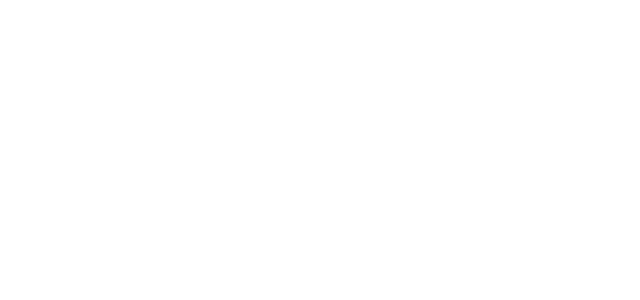
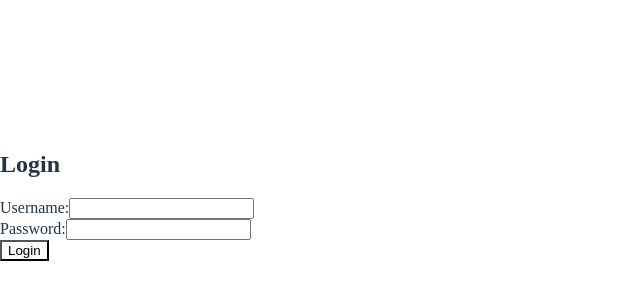
Before and after one commit to lzlptk/dapp-penalty, a React (Vite) app: page /login in a window 1280 px wide. Shown: the part 204-504 px from the top of the page, without its empty margins (0-640 px from the left). Built offline with nearby package versions, Linux system fonts and the light colour scheme.

Commit message:
feat: handle authentication and routing

```diff
--- a/src/app/index.tsx
+++ b/src/app/index.tsx
@@ -1,5 +1,36 @@
-function App() {
-  return <></>;
-}
+import { Navigate, Route, Routes } from 'react-router-dom';
+import { Provider, useSelector } from 'react-redux';
+import store, { RootState } from '@/app/store';
+import Login from '@/features/auth/components/Login';
+import TokenDashboard from '@/features/tokens/components/TokenDashboard';
+import PrivateRoute from '@/shared/components/PrivateRoute';
+
+const App = () => {
+  return (
+    <Provider store={store}>
+      <Routes>
+        <Route
+          path="/login"
+          element={<Login />}
+        />
+        <Route element={<PrivateRoute />}>
+          <Route
+            path="/"
+            element={<TokenDashboard />}
+          />
+        </Route>
+        <Route
+          path="*"
+          element={<AuthRedirect />}
+        />
+      </Routes>
+    </Provider>
+  );
+};
+
+const AuthRedirect = () => {
+  const isLoggedIn = useSelector((state: RootState) => state.auth.isLoggedIn);
+  return isLoggedIn ? <Navigate to="/" /> : <Navigate to="/login" />;
+};
 
 export default App;
--- /dev/null
+++ b/src/app/store.ts
@@ -0,0 +1,13 @@
+import { configureStore } from '@reduxjs/toolkit';
+import authReducer from '@/features/auth/slices/authSlice';
+
+const store = configureStore({
+  reducer: {
+    auth: authReducer,
+  },
+});
+
+export type RootState = ReturnType<typeof store.getState>;
+export type AppDispatch = typeof store.dispatch;
+
+export default store;
--- a/src/features/auth/components/Login.tsx
+++ b/src/features/auth/components/Login.tsx
@@ -1,5 +1,49 @@
-function Login() {
-  return <></>;
-}
+import React, { useState } from 'react';
+import { useDispatch } from 'react-redux';
+import { useNavigate } from 'react-router-dom';
+import { login } from '@/features/auth/slices/authSlice';
+import { AppDispatch } from '@/app/store';
+
+const Login = () => {
+  const [username, setUsername] = useState<string>('');
+  const [password, setPassword] = useState<string>('');
+  const dispatch = useDispatch<AppDispatch>();
+  const navigate = useNavigate();
+
+  const handleLogin = (e: React.FormEvent) => {
+    e.preventDefault();
+    if (username && password) {
+      dispatch(login({ username }));
+      navigate('/');
+    } else {
+      alert('Please enter username and password');
+    }
+  };
+
+  return (
+    <div>
+      <h2>Login</h2>
+      <form onSubmit={handleLogin}>
+        <div>
+          <label>Username:</label>
+          <input
+            type="text"
+            value={username}
+            onChange={(e) => setUsername(e.target.value)}
+          />
+        </div>
+        <div>
+          <label>Password:</label>
+          <input
+            type="password"
+            value={password}
+            onChange={(e) => setPassword(e.target.value)}
+          />
+        </div>
+        <button type="submit">Login</button>
+      </form>
+    </div>
+  );
+};
 
 export default Login;
--- /dev/null
+++ b/src/features/auth/slices/authSlice.ts
@@ -0,0 +1,29 @@
+import { createSlice, PayloadAction } from '@reduxjs/toolkit';
+
+interface AuthState {
+  username: string | null;
+  isLoggedIn: boolean;
+}
+
+const initialState: AuthState = {
+  username: null,
+  isLoggedIn: false,
+};
+
+const authSlice = createSlice({
+  name: 'auth',
+  initialState,
+  reducers: {
+    login: (state, action: PayloadAction<{ username: string }>) => {
+      state.username = action.payload.username;
+      state.isLoggedIn = true;
+    },
+    logout: (state) => {
+      state.username = null;
+      state.isLoggedIn = false;
+    },
+  },
+});
+
+export const { login, logout } = authSlice.actions;
+export default authSlice.reducer;
--- a/src/features/tokens/components/TokenDashboard.tsx
+++ b/src/features/tokens/components/TokenDashboard.tsx
@@ -1,5 +1,14 @@
-function TokenDashboard() {
-  return <></>;
-}
+import { useSelector } from 'react-redux';
+import { RootState } from '@/app/store';
+
+const TokenDashboard = () => {
+  const username = useSelector((state: RootState) => state.auth.username);
+
+  return (
+    <div>
+      <h2>Welcome, {username}</h2>
+    </div>
+  );
+};
 
 export default TokenDashboard;
--- /dev/null
+++ b/src/shared/components/PrivateRoute.tsx
@@ -0,0 +1,11 @@
+import { useSelector } from 'react-redux';
+import { Navigate, Outlet } from 'react-router-dom';
+import { RootState } from '@/app/store';
+
+const PrivateRoute = () => {
+  const isLoggedIn = useSelector((state: RootState) => state.auth.isLoggedIn);
+
+  return isLoggedIn ? <Outlet /> : <Navigate to="/login" />;
+};
+
+export default PrivateRoute;
--- /dev/null
+++ b/src/shared/index.ts
@@ -0,0 +1,2 @@
+// Components
+export { default as PrivateRoute } from './components/PrivateRoute';
```
Also changed, not shown: src/features/auth/index.ts (renamed from src/features/auth/index.tsx), src/features/tokens/index.ts (renamed from src/features/tokens/index.tsx).
